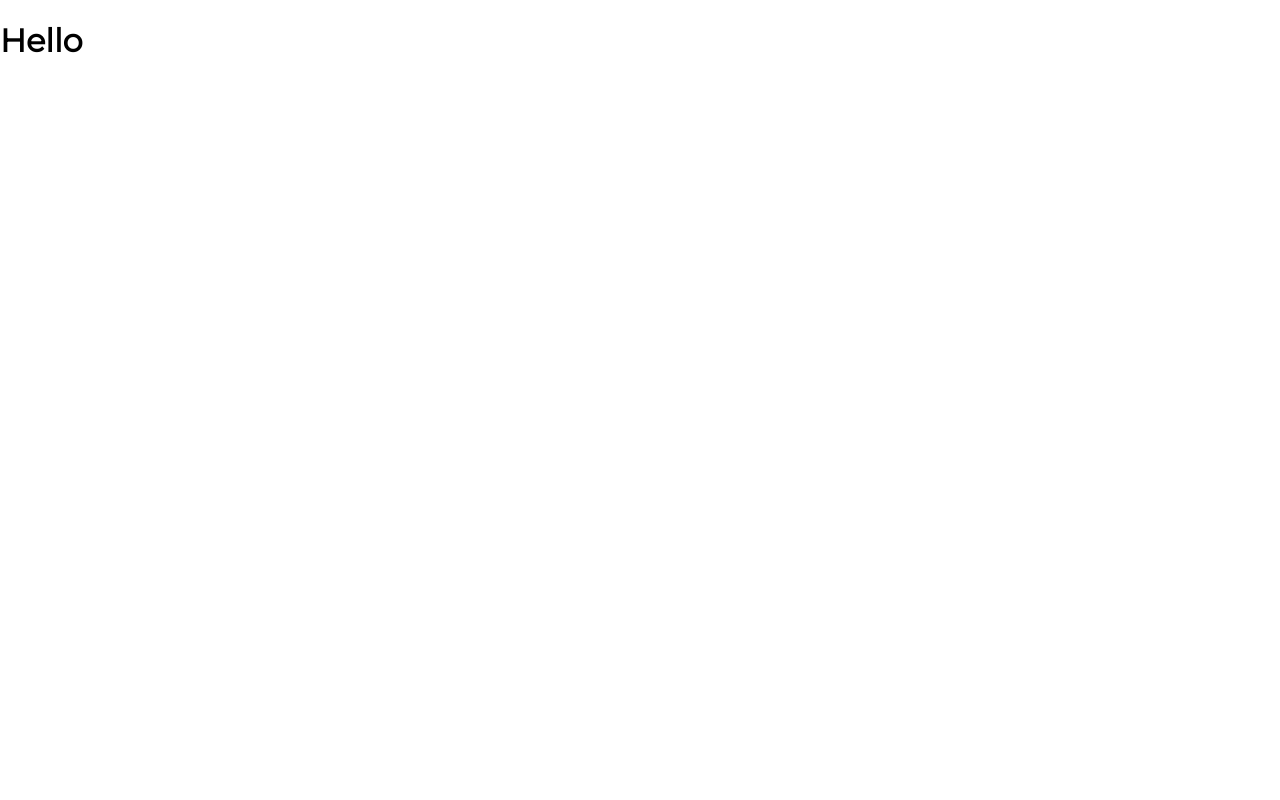
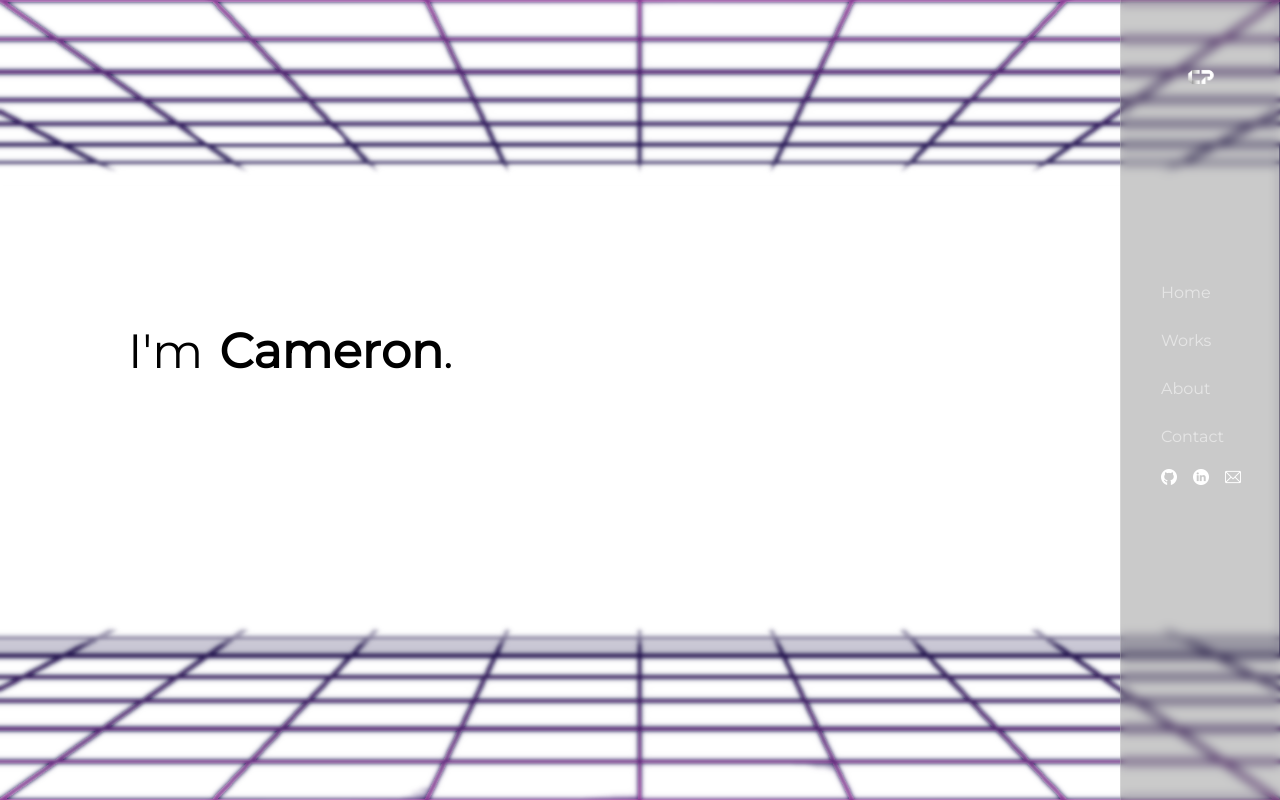
Before and after one commit to Peach97/portfolio, a Next.js app: page /home in a window 1280 px wide. Built offline with nearby package versions, Linux system fonts and the light colour scheme.

Commit message:
loading screen & works page

```diff
--- /dev/null
+++ b/components/Loader/loader-config.js
@@ -0,0 +1,29 @@
+import React, { useState } from "react";
+import { motion } from "framer-motion";
+import { Box } from "@mui/system";
+import styles from "../../styles/Loader.module.css";
+import { Loader } from "./loading";
+import { Typography } from "@mui/material";
+import LinearWithValueLabel from "./progress";
+
+export default function LoaderConfig(props) {
+  const isLoaded = () => {
+    setIsLoading(false);
+    setTimeout(() => setAnimation(false), 600);
+  };
+  return (
+    <Box className={styles.box}>
+      <Loader />
+      <motion.div
+        initial={{ opacity: 0 }}
+        animate={{ opacity: 1 }}
+        transition={{ delay: 2, duration: 1.5 }}
+      >
+        <Typography variant="h5" component="div">
+          Cameron Petrie
+        </Typography>
+      </motion.div>
+      <LinearWithValueLabel />
+    </Box>
+  );
+}
--- /dev/null
+++ b/components/Loader/loading.js
@@ -0,0 +1,37 @@
+import * as React from "react";
+import { motion } from "framer-motion";
+import styles from "../../styles/Loader.module.css";
+
+const icon = {
+  hidden: {
+    opacity: 0,
+    pathLength: 0,
+    fill: "rgba(255, 255, 255, 0)",
+  },
+  visible: {
+    opacity: 1,
+    pathLength: 1,
+    fill: "rgba(255, 255, 255, 1)",
+  },
+};
+
+export const Loader = () => (
+  <div className={styles.container}>
+    <motion.svg
+      xmlns="http://www.w3.org/2000/svg"
+      viewBox="0 0 100 100"
+      className={styles.item}
+    >
+      <motion.path
+        d="M49.0665 93.536C42.1545 93.536 35.7118 92.4267 29.7385 90.208C23.8505 87.904 18.7305 84.6613 14.3785 80.48C10.0265 76.2987 6.61317 71.392 4.1385 65.76C1.74917 60.128 0.5545 53.9413 0.5545 47.2C0.5545 40.4587 1.74917 34.272 4.1385 28.64C6.61317 23.008 10.0265 18.1013 14.3785 13.92C18.8158 9.73866 23.9785 6.53866 29.8665 4.31999C35.7545 2.016 42.1972 0.863998 49.1945 0.863998C56.9598 0.863998 63.9572 2.22933 70.1865 4.96C76.5012 7.60533 81.7918 11.5307 86.0585 16.736L72.7465 29.024C69.6745 25.5253 66.2612 22.9227 62.5065 21.216C58.7518 19.424 54.6558 18.528 50.2185 18.528C46.0372 18.528 42.1972 19.2107 38.6985 20.576C35.1998 21.9413 32.1705 23.904 29.6105 26.464C27.0505 29.024 25.0452 32.0533 23.5945 35.552C22.2292 39.0507 21.5465 42.9333 21.5465 47.2C21.5465 51.4667 22.2292 55.3493 23.5945 58.848C25.0452 62.3467 27.0505 65.376 29.6105 67.936C32.1705 70.496 35.1998 72.4587 38.6985 73.824C42.1972 75.1893 46.0372 75.872 50.2185 75.872C54.6558 75.872 58.7518 75.0187 62.5065 73.312C66.2612 71.52 69.6745 68.832 72.7465 65.248L86.0585 77.536C81.7918 82.7413 76.5012 86.7093 70.1865 89.44C63.9572 92.1707 56.9172 93.536 49.0665 93.536Z"
+        variants={icon}
+        initial="hidden"
+        animate="visible"
+        transition={{
+          default: { duration: 2, ease: "easeInOut" },
+          fill: { duration: 2, ease: [1, 0, 0.8, 1] },
+        }}
+      />
+    </motion.svg>
+  </div>
+);
--- /dev/null
+++ b/components/Loader/progress.js
@@ -0,0 +1,49 @@
+import * as React from "react";
+import PropTypes from "prop-types";
+import LinearProgress from "@mui/material/LinearProgress";
+import Typography from "@mui/material/Typography";
+import Box from "@mui/material/Box";
+
+function LinearProgressWithLabel(props) {
+  return (
+    <Box sx={{ display: "flex", alignItems: "center" }}>
+      <Box sx={{ width: "100%", mr: 1 }}>
+        <LinearProgress color="inherit" variant="determinate" {...props} />
+      </Box>
+      <Box sx={{ minWidth: 35 }}>
+        <Typography variant="body2" color="white">{`${Math.round(
+          props.value
+        )}%`}</Typography>
+      </Box>
+    </Box>
+  );
+}
+
+LinearProgressWithLabel.propTypes = {
+  /**
+   * The value of the progress indicator for the determinate and buffer variants.
+   * Value between 0 and 100.
+   */
+  value: PropTypes.number.isRequired,
+};
+
+export default function LinearWithValueLabel() {
+  const [progress, setProgress] = React.useState(10);
+
+  React.useEffect(() => {
+    const timer = setInterval(() => {
+      setProgress((prevProgress) =>
+        prevProgress >= 100 ? 10 : prevProgress + 10
+      );
+    }, 400);
+    return () => {
+      clearInterval(timer);
+    };
+  }, []);
+
+  return (
+    <Box sx={{ width: "30%", margin: "2.5rem 0 0 0" }}>
+      <LinearProgressWithLabel value={progress} />
+    </Box>
+  );
+}
--- a/components/Navbar/Drawer.js
+++ b/components/Navbar/Drawer.js
@@ -18,11 +18,20 @@ import { Twirl as Hamburger } from "hamburger-react";
 import { theme } from "../../pages/_app";
 import ButtonGroup from "./ButtonGroup";
 import MinimizedDrawer from "./MinimizedDrawer";
+import { useRouter } from "next/router";
+// utilizing nextjs router
 
-export const links = ["Home", "Works", "About", "Contact"];
+export const links = [
+  { title: "Home" },
+  { title: "Works", route: "/works" },
+  { title: "About" },
+  { title: "Contact" },
+];
 //navbar links
 
 function DrawerComp() {
+  //lazy loader useState
+  const router = useRouter();
   const matches = useMediaQuery(theme.breakpoints.down("md"));
   console.log(matches);
   const [openDrawer, setOpenDrawer] = useState(false);
@@ -79,8 +88,11 @@ function DrawerComp() {
               <Divider />
               {links.map((link, index) => (
                 <ListItem key={index} disablePadding>
-                  <ListItemButton className={styles.btn}>
-                    <ListItemText className={styles.text} primary={link} />
+                  <ListItemButton className={styles.btn} href={link.route}>
+                    <ListItemText
+                      className={styles.text}
+                      primary={link.title}
+                    />
                   </ListItemButton>
                 </ListItem>
               ))}
--- a/pages/_app.js
+++ b/pages/_app.js
@@ -1,6 +1,11 @@
 import "../styles/globals.css";
 import { createTheme } from "@mui/material";
 import { ThemeProvider } from "@mui/material";
+import Router from "next/router";
+import { useState, useEffect } from "react";
+import LoaderConfig from "../components/Loader/loader-config";
+import { useRouter } from "next/router";
+import { Box } from "@mui/system";
 
 export const theme = createTheme({
   palette: {
@@ -34,10 +39,36 @@ theme.typography.h1 = {
 };
 //media queries for h1/h3
 function MyApp({ Component, pageProps }) {
+  const router = useRouter();
+  const [loading, setLoading] = useState(true);
+  useEffect(() => {
+    const handleStart = (url) => url !== router.asPath && setLoading(true);
+    const handleComplete = (url) =>
+      setTimeout(() => {
+        setLoading(false);
+      }, 4000);
+
+    // setLoading(false) &&
+    // url === router.asPath && setTimeout(() => setLoading(false), 5000);
+    router.events.on("routeChangeStart", handleStart());
+    router.events.on("routeChangeComplete", handleComplete());
+    router.events.on("routeChangeError", handleComplete());
+    return () => {
+      router.events.off("routeChangeStart", handleStart());
+      router.events.off("routeChangeComplete", handleComplete());
+      router.events.off("routeChangeError", handleComplete());
+    };
+  }, []);
+
   return (
-    <ThemeProvider theme={theme}>
-      <Component {...pageProps} />
-    </ThemeProvider>
+    <>
+      {loading && <LoaderConfig />}
+      <>
+        <ThemeProvider theme={theme}>
+          <Component {...pageProps} />
+        </ThemeProvider>
+      </>
+    </>
   );
 }
 
--- a/pages/home.js
+++ b/pages/home.js
@@ -1,11 +1,37 @@
-import React from "react";
+import React, { useState, useRef } from "react";
+import Head from "next/head";
+import Image from "next/image";
+import styles from "../styles/Home.module.css";
+import Navbar from "../components/Navbar/Navbar";
+import { Box, IconButton } from "@mui/material";
+import down from "../public/images/down-arrow.png";
+import { motion } from "framer-motion";
+import { bounceTransition } from "../components/Transitions/transitions";
+import Particles from "../components/ParticlesBackground";
+import Heading from "../components/Heading/heading";
 
-function home() {
+export default function HeroSection() {
+  function scrollTo() {
+    document.querySelector("#works-container").scrollIntoView({
+      behavior: "smooth",
+    });
+  }
   return (
-    <div>
-      <h1>Hello</h1>
-    </div>
+    <>
+      <Box className={styles.container}>
+        <Box className={styles.background} />
+        <Heading />
+        <Particles id={styles.tsparticles} />
+        <Navbar />
+        <IconButton onClick={scrollTo} className={styles.down}>
+          <motion.div
+            transition={bounceTransition}
+            animate={{ y: ["50%", "-50%"] }}
+          >
+            <Image src={down} alt="/" />
+          </motion.div>
+        </IconButton>
+      </Box>
+    </>
   );
 }
-
-export default home;
--- a/styles/Home.module.css
+++ b/styles/Home.module.css
@@ -1,12 +1,29 @@
 .container {
-  position: fixed;
+  z-index: -101;
+  background-attachment: scroll fixed;
+  -webkit-box-pack: center;
+  background-position: 0 0 0 0;
+  display: flex;
+  display: -webkit-box;
+  display: -webkit-flex;
+  display: -ms-flexbox;
+  display: flex;
   height: 100vh;
-  width: 100%;
-  top: 0;
-  left: 0;
-  display: flex;
-  align-items: center;
-  justify-content: flex-start;
+  -webkit-box-orient: vertical;
+  -webkit-box-direction: normal;
+  -webkit-flex-direction: column;
+  -ms-flex-direction: column;
+  flex-direction: column;
+  -webkit-box-pack: center;
+  -webkit-justify-content: center;
+  -ms-flex-pack: center;
+  -webkit-box-align: start;
+  -webkit-align-items: flex-start;
+  -ms-flex-align: start;
+  background-position: 0 0, 0 0;
+  background-size: auto, cover;
+  background-attachment: scroll, fixed;
+
 
 }
 
@@ -60,3 +77,19 @@
   left: 0;
   z-index: -1;
 }
+
+.works {
+  position: relative;
+  display: flex;
+  height: 100vh;
+  width: 100vw;
+  align-items: center;
+  justify-content: center;
+
+}
+
+.worksBox {
+  background-color: black;
+  width: 100%;
+  height: 100vh;
+}
--- /dev/null
+++ b/styles/Loader.module.css
@@ -0,0 +1,29 @@
+.box {
+    width: 100vw;
+    height: 100vh;
+    position: fixed;
+    background-color: black;
+    display: flex;
+    justify-content: center;
+    align-items: center;
+    flex-direction: column;
+    z-index: 1;
+}
+
+.container {
+    width: 150px;
+    height: 150px;
+    display: flex;
+    place-content: center;
+    overflow: hidden;
+    border-radius: 30px;
+}
+
+.item {
+    width: 56%;
+    overflow: visible;
+    stroke: #fff;
+    stroke-width: 2;
+    stroke-linejoin: round;
+    stroke-linecap: round;
+}
```
Also changed, not shown: pages/index.js (+5 -25 lines), pages/works.js (+12 -3 lines).
